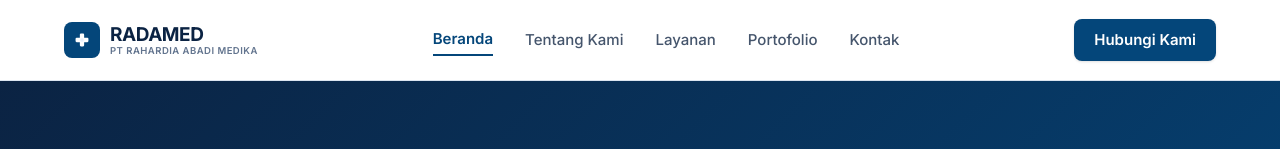
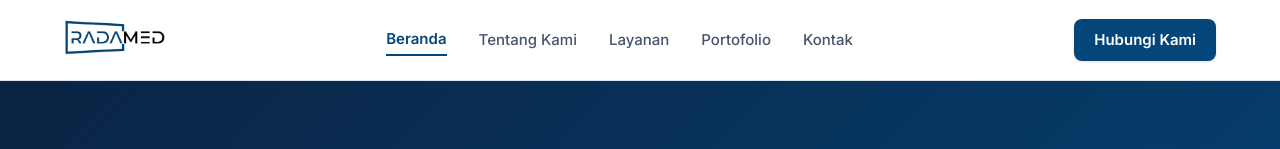
Before and after one commit to SalhanCahyanto/radamed-web, a Next.js app: page / in a window 1280 px wide. Shown: the top 149 px of the page. Built offline with nearby package versions, Linux system fonts and the light colour scheme.

Commit message:
feat: gunakan aset asli LOGO RADAMED.png untuk seluruh logo situs

```diff
--- a/src/components/common/Logo.tsx
+++ b/src/components/common/Logo.tsx
@@ -1,4 +1,6 @@
 import React from 'react';
+import Image from 'next/image';
+import logoImg from './LOGO RADAMED.png';
 
 interface LogoProps {
   className?: string;
@@ -6,69 +8,14 @@ interface LogoProps {
 }
 
 export const Logo: React.FC<LogoProps> = ({ className = 'h-9 w-auto', variant = 'default' }) => {
-  const isNavy = variant === 'on-navy';
-
   return (
-    <div className={`inline-flex items-center gap-2.5 select-none ${className}`}>
-      {/* Medical Cross & Precision Emblem */}
-      <div
-        className={`w-9 h-9 rounded-lg flex items-center justify-center shrink-0 ${
-          isNavy ? 'bg-white shadow-sm' : 'bg-[#04467A]'
-        }`}
-        aria-hidden="true"
-      >
-        <svg
-          viewBox="0 0 28 28"
-          fill="none"
-          xmlns="http://www.w3.org/2000/svg"
-          className="w-5 h-5"
-        >
-          {/* Medical Precision Cross */}
-          <rect
-            x="11"
-            y="5"
-            width="6"
-            height="18"
-            rx="1.5"
-            fill={isNavy ? '#04467A' : '#FFFFFF'}
-          />
-          <rect
-            x="5"
-            y="11"
-            width="18"
-            height="6"
-            rx="1.5"
-            fill={isNavy ? '#04467A' : '#FFFFFF'}
-          />
-          {/* Central Precision Core */}
-          <circle
-            cx="14"
-            cy="14"
-            r="2.5"
-            fill={isNavy ? '#1E5C94' : '#EAF1FC'}
-          />
-        </svg>
-      </div>
-
-      {/* Brand Typography */}
-      <div className="flex flex-col leading-none">
-        <span
-          className={`font-bold tracking-tight text-[19px] ${
-            isNavy ? 'text-white' : 'text-[#0B2343]'
-          }`}
-          style={{ fontFamily: 'var(--font-heading)' }}
-        >
-          RADAMED
-        </span>
-        <span
-          className={`text-[9.5px] font-semibold tracking-wider uppercase mt-0.5 ${
-            isNavy ? 'text-slate-300' : 'text-slate-500'
-          }`}
-          style={{ fontFamily: 'var(--font-body)' }}
-        >
-          PT Rahardia Abadi Medika
-        </span>
-      </div>
+    <div className={`inline-flex items-center select-none ${className}`}>
+      <Image
+        src={logoImg}
+        alt="PT RADAMED - PT Rahardia Abadi Medika"
+        priority
+        className={`h-9 w-auto object-contain ${variant === 'on-navy' ? 'brightness-105' : ''}`}
+      />
     </div>
   );
 };
```
Also changed, not shown: public/logo-radamed.png (added), src/components/common/LOGO RADAMED.png (added).
